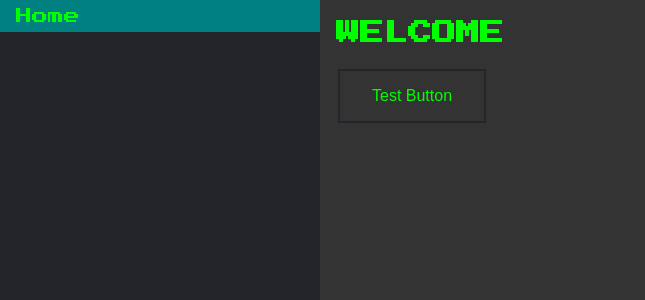
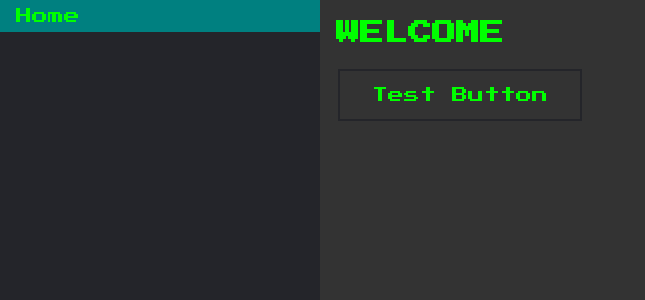
Before and after one commit to D3CLANZ/D3CLANZ.github.io, a PHP site: page / in a window 1280 px wide. Shown: the top 300 px of the page, without its empty margins (0-645 px from the left). Run offline with PHP 8.4, Linux system fonts and the light colour scheme.

Commit message:
Update style.css

```diff
--- a/css/style.css
+++ b/css/style.css
@@ -36,6 +36,8 @@ li a:hover:not(.active) {
 button {
     background-color: #333;
     border: 2px solid #24252A;
+    font-family: 'Press Start 2P', cursive;
+    font-weight: 500;
     color: #00ff00;
     padding: 16px 32px;
     text-align: center;
```
Lines whose indentation alone changed are shown as unchanged.
